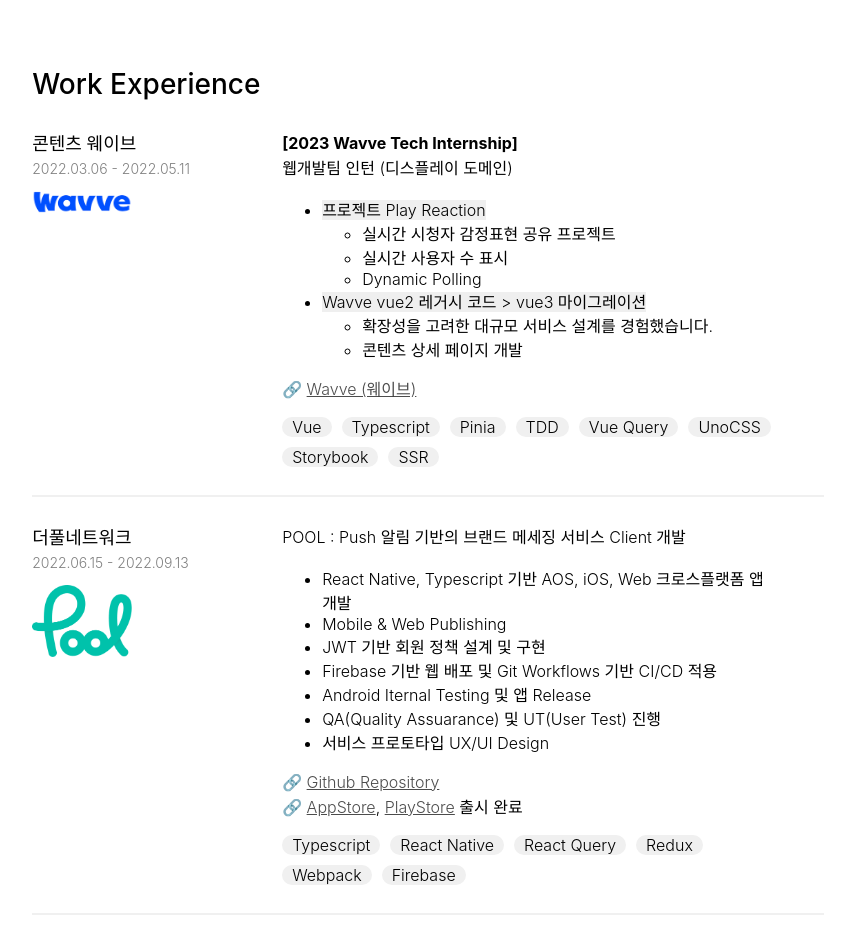
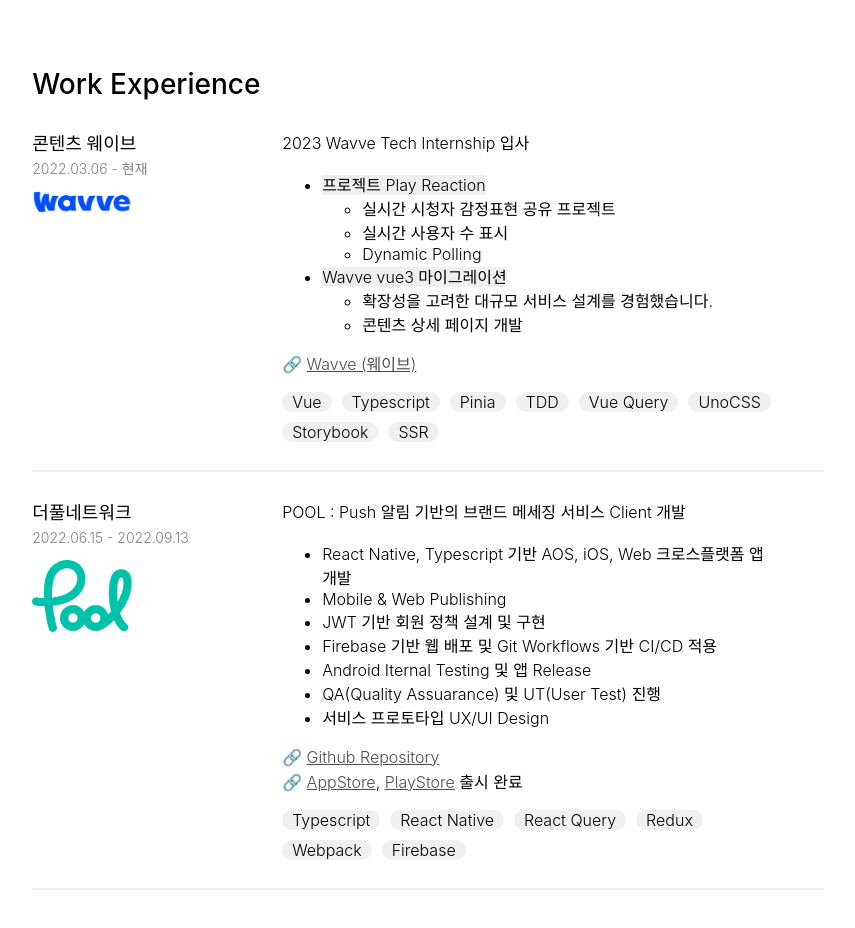
Before and after one commit to da-in/resume, a React (Create React App) app: page / in a window 1280 px wide. Shown: the part 1380-2308 px from the top of the page, without its empty margins (354-1209 px from the left). Built offline with nearby package versions, Linux system fonts and the light colour scheme; no server answers; a web font is replaced by a local one.

Commit message:
update wavve

```diff
--- a/src/markdown/project/wavve.md
+++ b/src/markdown/project/wavve.md
@@ -1,11 +1,10 @@
-**[2023 Wavve Tech Internship]**
-웹개발팀 인턴 (디스플레이 도메인)
+2023 Wavve Tech Internship 입사
 
 - <mark>프로젝트 Play Reaction</makr>
   - 실시간 시청자 감정표현 공유 프로젝트
   - 실시간 사용자 수 표시
   - Dynamic Polling
-- <mark>Wavve vue2 레거시 코드 > vue3 마이그레이션</makr>
+- <mark>Wavve vue3 마이그레이션</makr>
   - 확장성을 고려한 대규모 서비스 설계를 경험했습니다.
   - 콘텐츠 상세 페이지 개발
 
--- a/src/markdown/projects.js
+++ b/src/markdown/projects.js
@@ -2,7 +2,7 @@
   {
     id: 0,
     title: '콘텐츠 웨이브',
-    date: '2022.03.06 - 2022.05.11',
+    date: '2022.03.06 - 현재',
     md: require('../markdown/project/wavve.md'),
     tag: [
       'Vue',
```
